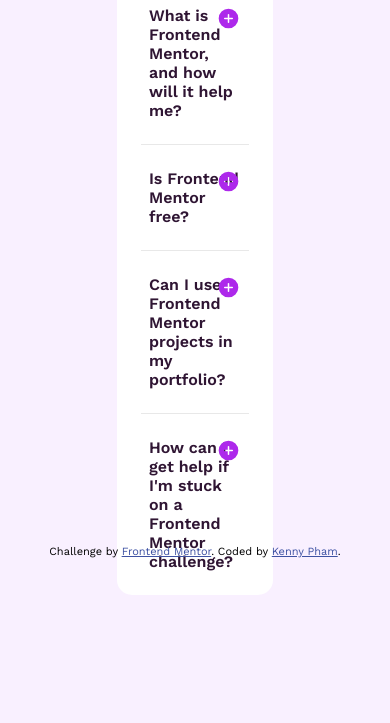
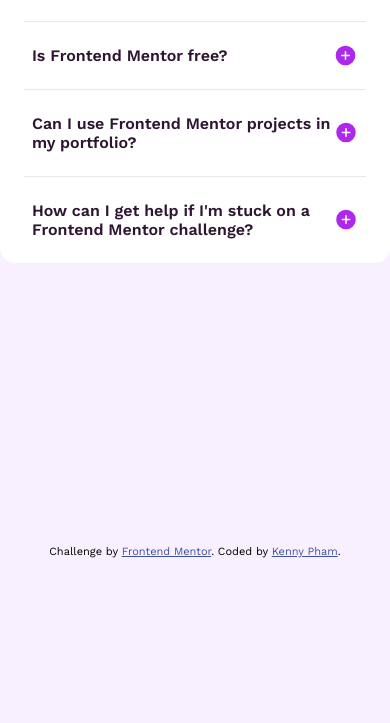
Before and after one commit to pocscz06/monorepo-practice, a plain HTML site: page FrontendMentor/faq-accordion-main/index.html in a window 390 px wide. Shown: the part 286-1009 px from the top of the page. After the commit the page ends 844 px from the top, so only its background shows below. Drawn offline with Linux system fonts and the light colour scheme.

Commit message:
Added media queries + "fixed" need for absolute positioning with proper flexbox nesting

```diff
--- a/FrontendMentor/faq-accordion-main/styles.css
+++ b/FrontendMentor/faq-accordion-main/styles.css
@@ -11,6 +11,14 @@
     font-style: italic;
     font-weight: 400 700;
 }
+
+/* I can define repeated values as variables in root
+root: {
+    --primary-color: hsl(292, 42%, 14%);
+    --backgound-color: hsl(275, 100%, 97%);
+    --text-color: #999999;
+}
+*/
 
 * {
     box-sizing: border-box;
@@ -33,12 +41,20 @@
 }
 
 .faq-container {
+    display: flex;
     flex-direction: column;
-    width: 40%;
     background-color: white;
     border-radius: 15px;
     margin: 8em auto;
+    max-height: fit-content;
+    /* max-height of fit-content overrides the body's
+    min-height of 100vh, making it so the container
+    adapts to the overall size of what "shows"
 
+    If max-content was used instead, it wouldn't "adapt"
+    and would just make the height of the container
+    as though the accordion isn't "hiding" the expansion
+    element */
 }
 
 .hide {
@@ -59,10 +75,13 @@
 
 .qa {
     padding: 0 1.5rem;
+    display: flex;
+    flex-direction: column;
 }
 
 .question-container {
     display: flex;
+    justify-content: space-between;
     position: relative;
 }
 
@@ -78,14 +97,15 @@
 .expand-icon {
     width: 25px;
     height: 25px;
-    position: absolute;
-    right: 0;
-    top: 1rem;
+    align-self: center;
 }
 
 .qa-section {
     border-bottom: 1px solid #e8e8e8;
     padding: 0.5rem;
+    width: 100%;
+    display: flex;
+    flex-direction: column;
 }
 
 .qa-section:first-child {
@@ -101,3 +121,16 @@
     bottom: 0;
     width: 100%;
 }
+
+/* Media Queries */
+@media(min-width: 400px) {
+    .faq-container {
+        width: 60%;
+    }
+}
+
+@media(min-width: 769px) {
+    .faq-container {
+        width: 30%;
+    }
+}
```
